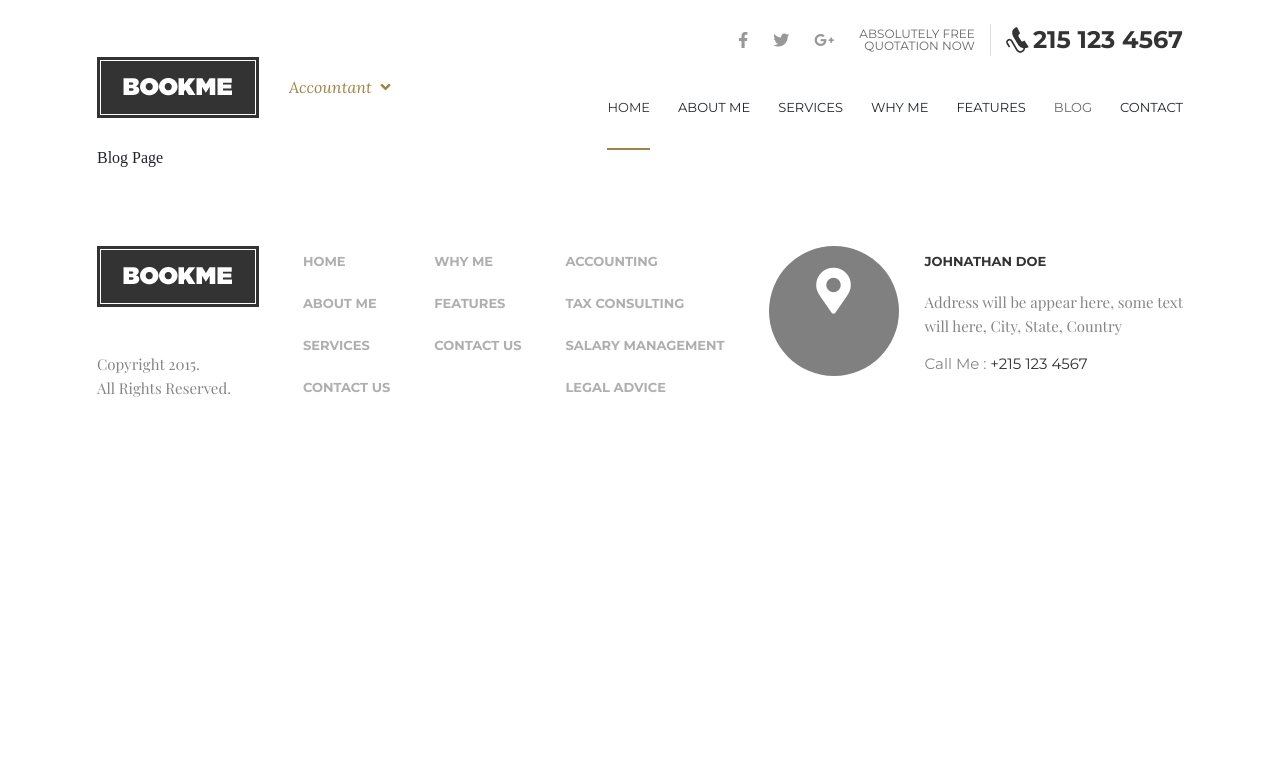
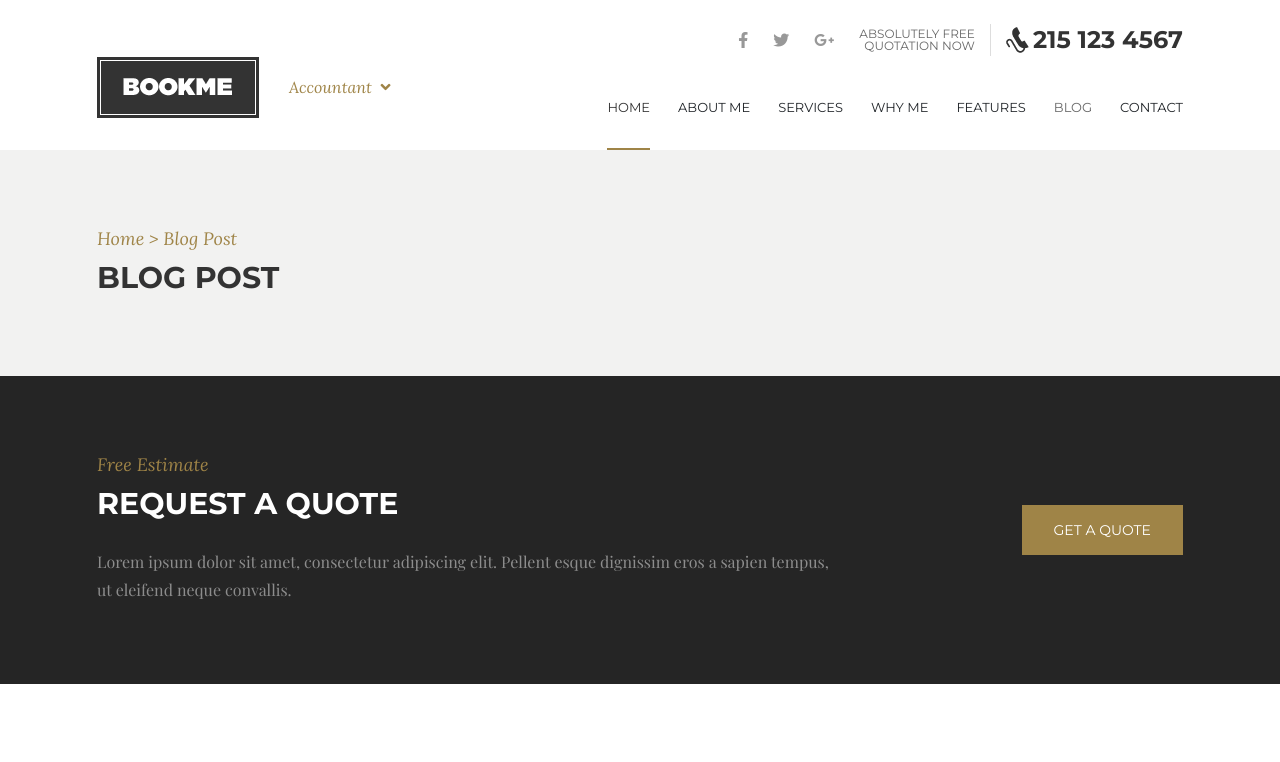
Before and after one commit to abbasmuradzada/BookMe-React, a React (Create React App) app: page /blog in a window 1280 px wide. Shown: the top 762 px of the page. Built offline with nearby package versions, Linux system fonts and the light colour scheme; a web font is replaced by a local one.

Commit message:
path and quote sections added at blog page

```diff
--- /dev/null
+++ b/src/Components/Blog/Path/index.tsx
@@ -0,0 +1,15 @@
+import React, {FC} from 'react';
+import './style.scss';
+
+const Path:FC = () => {
+    return (
+        <div id="blog-post">
+            <div className="container">
+                <span className="sec-title">Home &gt; Blog Post</span>
+                <h2 className="sec-heading">blog post</h2>
+            </div>
+        </div>
+    )
+}
+
+export default Path;
--- /dev/null
+++ b/src/Components/Blog/Path/style.scss
@@ -0,0 +1,8 @@
+#blog-post{
+    width: 100%;
+    padding: 80px 0;
+    background-color: #f2f2f1;
+    .sec-heading{
+        margin-top: 12px;
+    }
+}
--- /dev/null
+++ b/src/Components/Blog/Quote/index.tsx
@@ -0,0 +1,21 @@
+import React, {FC} from 'react'
+import {Box} from '@material-ui/core';
+import './style.scss';
+
+const Quote:FC = () => {
+    return (
+        <div id="quote">
+            <Box display='flex' alignItems='center' justifyContent='space-between' className="container">
+                <div className="quote-details">
+                    <span className="sec-title">Free Estimate </span>
+                    <h2 className="sec-heading">Request a Quote</h2>
+                    <p className="sec-desc">Lorem ipsum dolor sit amet, consectetur adipiscing  elit. Pellent esque dignissim eros a sapien tempus,
+                        <br/> ut eleifend neque convallis.</p>
+                </div>
+                <a href="" className="get-quote">get a quote</a>
+            </Box>
+        </div>
+    )
+}
+
+export default Quote
--- /dev/null
+++ b/src/Components/Blog/Quote/style.scss
@@ -0,0 +1,28 @@
+@import '../../../Assets/Style/variables', '../../../Assets/Style/common';
+
+#quote{
+    width: 100%;
+    padding: 80px 0;
+    background-color: #252525;
+    .quote-details{
+        .sec-heading{
+            margin-top: 12px;
+            margin-bottom: 26px;
+            color: #fff !important;
+        }
+    }
+    .get-quote{
+        background-color: $main-brown;
+        text-decoration: none;
+        padding: 18px 32px;
+        color: #fff;
+        font-family: Montserrat;
+        font-size: 14px;
+        font-weight: 400;
+        text-transform: uppercase;
+        &:hover{
+            transform: translateY(-5px);
+            transition: .2s linear;
+        }
+    }
+}
--- /dev/null
+++ b/src/Components/Blog/index.tsx
@@ -0,0 +1,14 @@
+import React, {FC} from 'react'
+import Path from './Path'
+import Quote from './Quote'
+
+const Blog:FC = () => {
+    return (
+        <>
+           <Path/>
+           <Quote/>
+        </>
+    )
+}
+
+export default Blog
--- a/src/Components/Header/index.tsx
+++ b/src/Components/Header/index.tsx
@@ -3,11 +3,17 @@ import './style.scss';
 import logo from '../../Assets/Images/bookme.png';
 import callImg from '../../Assets/Images/call.png';
 import Box from '@material-ui/core';
-import { useHistory } from "react-router-dom";
+import { useHistory, useLocation } from "react-router-dom";
 
 
 const Header:FC = () => {
     const history = useHistory();
+    const location = useLocation();
+    const goToHome = () => {
+        if (location.pathname !== '/home') {
+            history.push('/home')
+        }
+    }
     const goToBlog = () => {
         history.push('/blog')
     }
@@ -34,7 +40,7 @@ const Header:FC = () => {
                 </div>
                 <nav>
                     <ul className="d-flex">
-                        <li className="active nav-home"><a>home</a></li>
+                        <li onClick={goToHome} className="active nav-home"><a>home</a></li>
                         <li className="nav-about"><a>about me</a></li>
                         <li className="nav-services"><a>services</a></li>
                         <li className="nav-whyme"><a>why me</a></li>
--- a/src/Components/Layout/index.tsx
+++ b/src/Components/Layout/index.tsx
@@ -1,6 +1,7 @@
 import React, {FC} from 'react';
 import Header from '../Header';
 import Home from '../Home'
+import Blog from '../Blog'
 import Footer from '../Footer';
 import GoToTop from '../GoToTop';
 import { BrowserRouter as Router, Switch, Route, Redirect } from "react-router-dom";
@@ -19,7 +20,7 @@ const Layout:FC = () => {
                     <Home/>
                 </Route>
                 <Route path = "/blog">
-                    <div className='container'>Blog Page</div>
+                    <Blog/>
                 </Route>
             </Switch>
             <Footer/>
```
